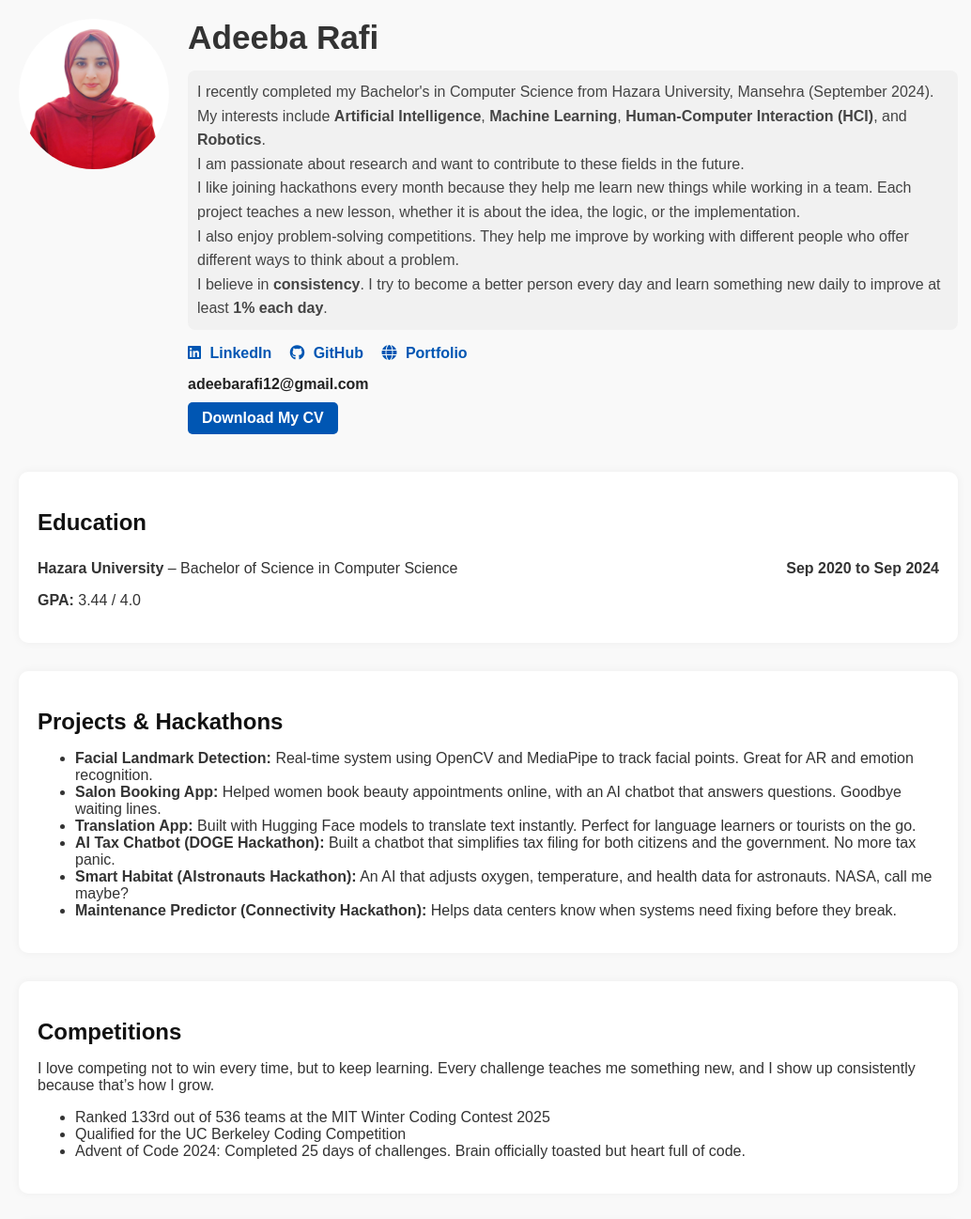
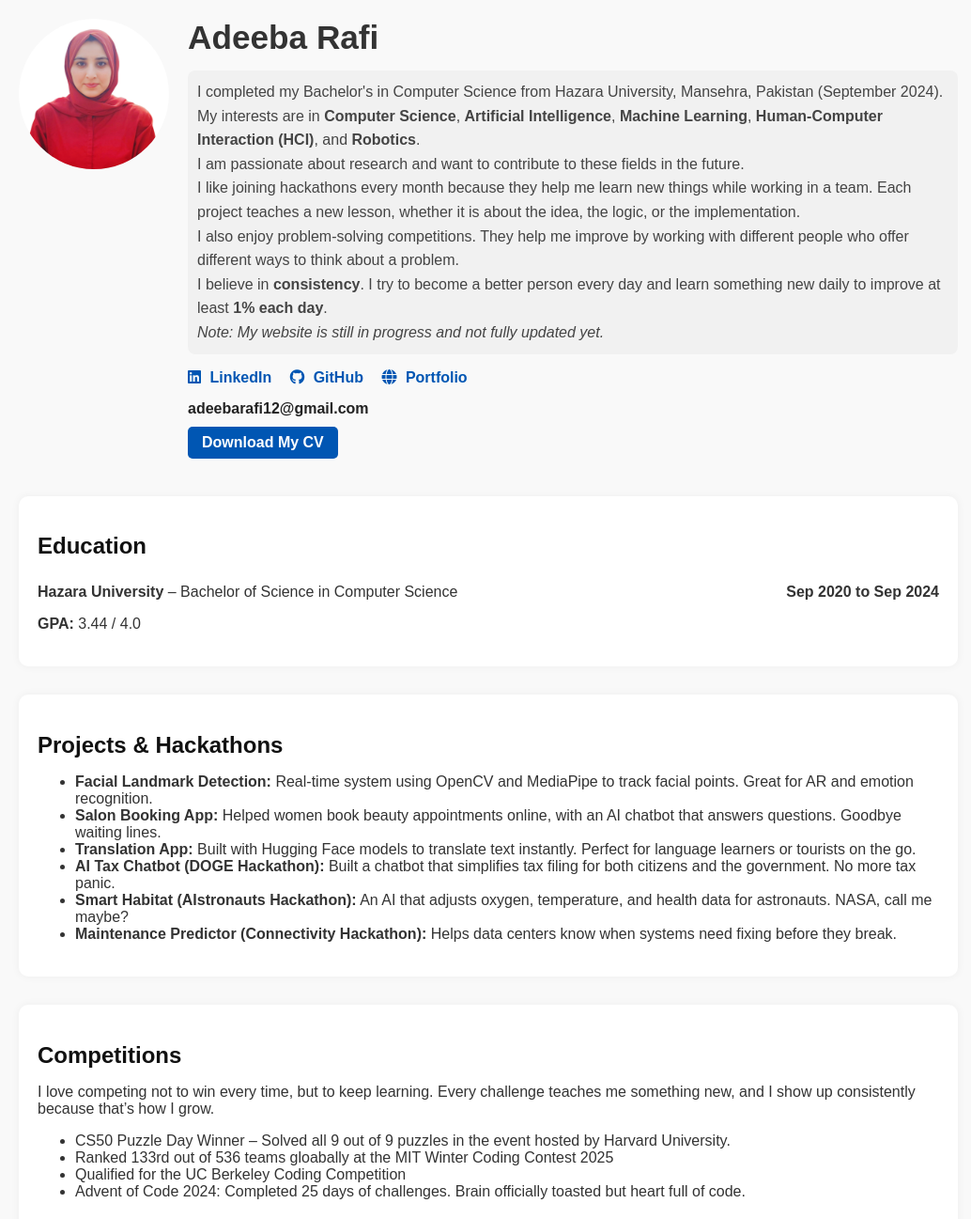
Before and after one commit to AdeebaRafi/Portfolio, a plain HTML site: page index.html in a window 1280 px wide. Shown: the top 1297 px of the page at 94% size, without its empty margins (120-1154 px from the left). Drawn offline with Linux system fonts and the light colour scheme.

Commit message:
Update index.html

```diff
--- a/index.html
+++ b/index.html
@@ -15,12 +15,13 @@
       <div class="info">
         <h1>Adeeba Rafi</h1>
        <p class="intro">
-          I recently completed my Bachelor's in Computer Science from Hazara University, Mansehra (September 2024).<br />
-          My interests include <strong>Artificial Intelligence</strong>, <strong>Machine Learning</strong>, <strong>Human-Computer Interaction (HCI)</strong>, and <strong>Robotics</strong>.<br />
+  I completed my Bachelor's in Computer Science from Hazara University, Mansehra, Pakistan (September 2024).<br />
+  My interests are in <strong>Computer Science</strong>, <strong>Artificial Intelligence</strong>, <strong>Machine Learning</strong>, <strong>Human-Computer Interaction (HCI)</strong>, and <strong>Robotics</strong>.<br />
   I am passionate about research and want to contribute to these fields in the future.<br />
   I like joining hackathons every month because they help me learn new things while working in a team. Each project teaches a new lesson, whether it is about the idea, the logic, or the implementation.<br />
   I also enjoy problem-solving competitions. They help me improve by working with different people who offer different ways to think about a problem.<br />
-          I believe in <strong>consistency</strong>. I try to become a better person every day and learn something new daily to improve at least <strong>1% each day</strong>.
+  I believe in <strong>consistency</strong>. I try to become a better person every day and learn something new daily to improve at least <strong>1% each day</strong>.<br />
+  <em>Note: My website is still in progress and not fully updated yet.</em>
 </p>
         <div class="links">
           <a href="https://www.linkedin.com/in/adeeba-rafi" target="_blank">
@@ -67,7 +68,8 @@
       <h2>Competitions</h2>
       <p>I love competing not to win every time, but to keep learning. Every challenge teaches me something new, and I show up consistently because that’s how I grow.</p>
       <ul>
-        <li>Ranked 133rd out of 536 teams at the MIT Winter Coding Contest 2025</li>
+        <li>CS50 Puzzle Day Winner – Solved all 9 out of 9 puzzles in the event hosted by Harvard University.</li>
+        <li>Ranked 133rd out of 536 teams gloabally at the MIT Winter Coding Contest 2025</li>
         <li>Qualified for the UC Berkeley Coding Competition</li>
         <li>Advent of Code 2024: Completed 25 days of challenges. Brain officially toasted but heart full of code.</li>
       </ul>
@@ -81,7 +83,9 @@
     <section>
   <h2>Teaching</h2>
   <p><strong>Python Instructor at ICodeGuru (Remote, USA)</strong> – Taught 100+ underprivileged students how to code from scratch. They learned loops. I learned patience.</p>
+  <p><strong>IELTS Language Proficiency Instructor</strong> – Taught IELTS preparation to underprivileged students, helping them to get their desire band score</p>
 </section>
+
 
     <section>
       <h2>Hobbies</h2>
```
Lines whose indentation alone changed are shown as unchanged.
